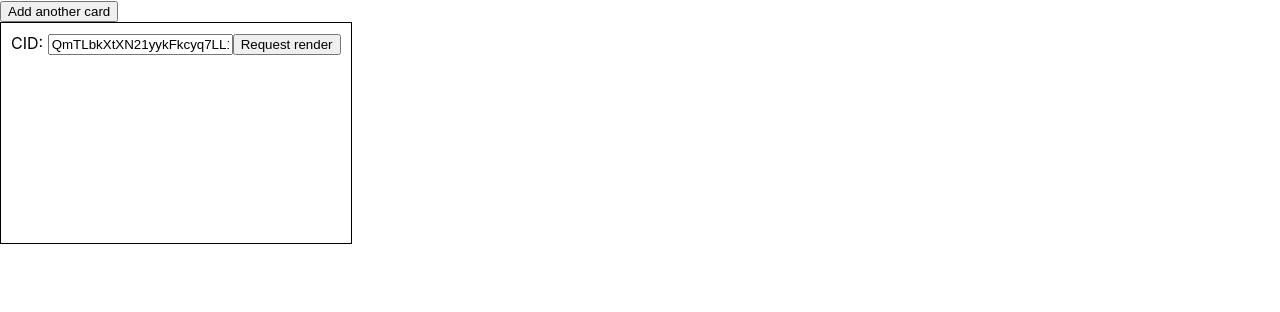
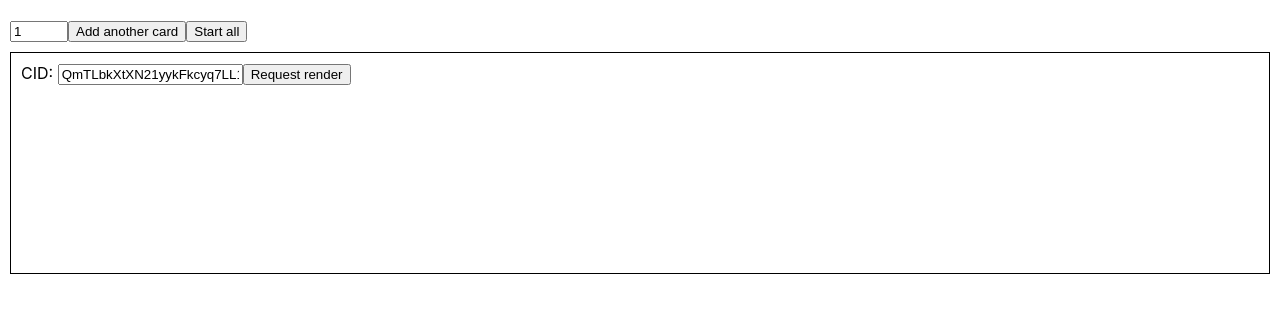
Before and after one commit to olegdev/jen-test-client, a React (Create React App) app: page / in a window 1280 px wide. Shown: the top 312 px of the page. Built offline with nearby package versions, Linux system fonts and the light colour scheme; no server answers.

Commit message:
run multiple test by one click

```diff
--- a/src/App.css
+++ b/src/App.css
@@ -1,10 +1,16 @@
+.App {
+  padding: 10px;
+}
+
 .card-list {
   display: flex;
   flex-wrap: wrap;
+  flex-direction: column;
 }
 
 .VideoCard {
   border:  1px solid;
   padding: 10px;
+  margin-bottom: 3px;
   min-height: 200px;
 }
--- a/src/App.js
+++ b/src/App.js
@@ -6,19 +6,35 @@ class App extends React.Component {
 
   constructor(props) {
     super(props);
-    this.state = {componentsCount: 1};
+    this.state = {componentsCount: 1, incValue: 1};
+  }
+
+  handleIncChange(event) {
+    this.setState({ incValue: parseInt(event.target.value) })
   }
 
   handleAddComponentClick() {
     this.setState({
-      componentsCount: this.state.componentsCount + 1
+      componentsCount: this.state.componentsCount + this.state.incValue
     });
+  }
+
+  handleStartAllClick() {
+    document.querySelectorAll('.request-render-button').forEach((bb) => bb.click())
   }
 
   render() {
     return (
       <div className="App">
-        <button onClick={this.handleAddComponentClick.bind(this)}>Add another card</button>
+        <div style={{padding: '10px 0'}}>
+          <input
+            type="number"
+            value={this.state.incValue}
+            onChange={this.handleIncChange.bind(this)}
+            style={{maxWidth: "50px"}} />
+          <button onClick={this.handleAddComponentClick.bind(this)}>Add another card</button>
+          <button onClick={this.handleStartAllClick.bind(this)}>Start all</button>
+        </div>
         <div className="card-list">
           {Array.from({ length: this.state.componentsCount }, (_, i) => <MakeVideoCard key={i}/>)}
         </div>
--- a/src/MakeVideoCard.js
+++ b/src/MakeVideoCard.js
@@ -7,6 +7,7 @@ function VideoCard() {
 
   const [CID, setCID] = useState('QmTLbkXtXN21yykFkcyq7LL1UrB8h2D4vnrEdVhCe97sMh')
   const [renderId, setRenderId] = useState(null)
+  const [startEndTimes, setStartEndTimes] = useState([])
   const [requestClicked, setRequestClicked] = useState(false)
 
   useEffect(() => {
@@ -25,6 +26,7 @@ function VideoCard() {
       })
       const data = await resp.json()
       setRenderId( data.renderId )
+      setStartEndTimes([ Date.now() ])
     }
     requestRender()
     setRequestClicked(false)
@@ -34,14 +36,19 @@ function VideoCard() {
       <div className="VideoCard">
         <div>
           CID: <input value={CID}  onChange={(e) => setCID(e.target.value)} />
-          <button disabled={requestClicked || !!renderId} onClick={() => setRequestClicked(true)}>Request render</button>
+          <button className="request-render-button"
+            disabled={requestClicked || !!renderId}
+            onClick={() => setRequestClicked(true)}>Request render</button>
         </div>
+
         {!!renderId &&
             <VideoFetcher
               renderId={renderId}
+              onComplete={() => setStartEndTimes([ startEndTimes[0], Date.now() ]) }
               onCancel={() => setRenderId(null) }/>
         }
 
+        { startEndTimes.length === 2 && <div> Complete time: { parseInt((startEndTimes[1] - startEndTimes[0])/1000 ) } sec </div> }
       </div>
   )
 }
--- a/src/VideoFetcher.js
+++ b/src/VideoFetcher.js
@@ -1,7 +1,7 @@
 import { useState, useEffect } from 'react'
 const { REACT_APP_API_URL } = process.env
 
-function VideoFetcher({ renderId, onCancel }) {
+function VideoFetcher({ renderId, onComplete, onCancel }) {
   const [cancelClicked, setCancelClicked] = useState(false)
   const [renderState, setRenderState] = useState(null)
 
@@ -11,12 +11,14 @@ function VideoFetcher({ renderId, onCancel }) {
       const resp = await fetch(`${REACT_APP_API_URL}/renderVideo/${renderId}`)
       const data = await resp.json()
       setRenderState(data)
+      if (data.state === 'completed') {
+        onComplete()
+      }
+      if (data.state === 'completed' || data.state === 'failed') {
+        clearInterval(intervalId)
+      }
     }
     const intervalId = setInterval(() => {
-      if (renderState && (renderState.state === 'completed' || renderState.state === 'failed')) {
-        clearInterval(intervalId)
-        return
-      }
       requestRenderState()
     }, 3000)
     return () => clearInterval(intervalId)
@@ -48,7 +50,7 @@ function VideoFetcher({ renderId, onCancel }) {
           Real state: { renderState ? renderState.state : 'unknown' }
         </div>
         {renderState && renderState.state === 'completed' && <div>
-          <video src={renderState.result} controls loop autoplay />
+          <video src={renderState.result} controls loop muted type="video\/mp4" />
         </div>}
         <div>
           <button onClick={() => setCancelClicked(true)}>Cancel</button>
```
